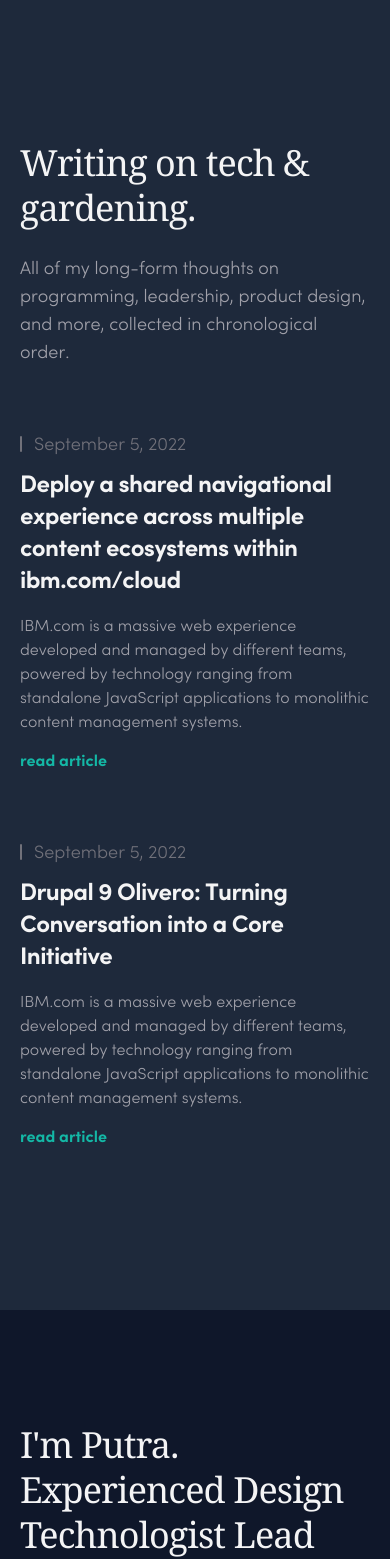
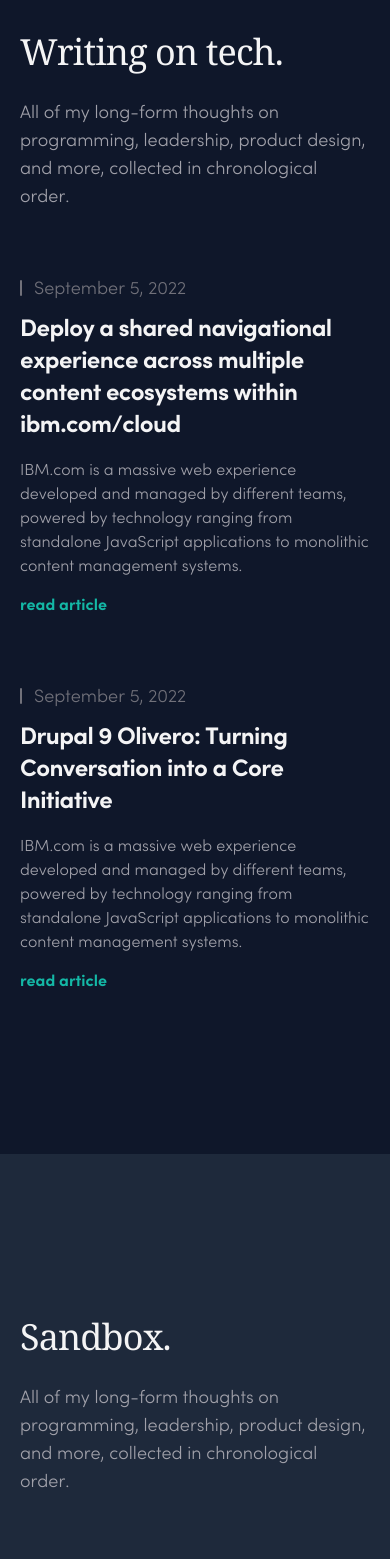
Before and after one commit to proeung/putra, a Next.js app: page / in a window 390 px wide. Shown: the part 1325-2884 px from the top of the page. Built offline with nearby package versions, Linux system fonts and the light colour scheme.

Commit message:
feat(homepage): add more layout changes

```diff
--- a/components/container.tsx
+++ b/components/container.tsx
@@ -3,7 +3,7 @@
 }
 
 const Container = ({ children }: Props) => {
-  return <div className="container mx-auto px-5 w-full">{children}</div>
+  return <div className="container mx-auto px-5 relative w-full">{children}</div>
 }
 
 export default Container
--- a/components/footer.tsx
+++ b/components/footer.tsx
@@ -2,10 +2,10 @@
 
 const Footer = () => {
   return (
-    <footer>
+    <footer className="border-t lg:border-slate-900/10 dark:border-slate-50/[0.08]">
       <Container>
-        <div className="py-20 flex flex-col lg:flex-row items-center">
-          <h4 className="font-bold tracking-tighter leading-tight text-center lg:text-left mb-10 lg:mb-0 lg:pr-4 lg:w-1/2">
+        <div className="py-16 flex flex-col lg:flex-row items-center">
+          <h4 className="font-bold tracking-tighter leading-tight text-center lg:text-left lg:pr-4 lg:w-1/2">
             © 2023 Putra Bonaccorsi
           </h4>
         </div>
--- a/components/header.tsx
+++ b/components/header.tsx
@@ -6,7 +6,7 @@
       <div className="container mx-auto px-5 py-8 w-full">
         <div className="flex items-center justify-between">
           <h1 className="text-4xl md:text-5xl font-bold tracking-tight md:tracking-tighter text-zinc-800 dark:text-zinc-100 leading-tight">
-            <Link href="/" className="hover:underline">
+            <Link href="/">
               putra<span className="text-teal-500">.</span>
             </Link>
           </h1>
@@ -15,13 +15,16 @@
             <nav aria-label="Primary">
               <ul className="flex items-center font-bold gap-x-8 text-lg dark:text-zinc-300">
                 <li>
-                  <a className="transition hover:text-teal-500 dark:hover:text-teal-400" href="/docs/installation">work</a>
+                  <a className="transition hover:text-teal-500 dark:hover:text-teal-400" href="/">work</a>
                 </li>
                 <li>
-                  <a href="https://tailwindui.com/?ref=top" className="transition hover:text-teal-500 dark:hover:text-teal-400">articles</a>
+                  <a href="/" className="transition hover:text-teal-500 dark:hover:text-teal-400">articles</a>
                 </li>
                 <li>
-                  <a className="transition hover:text-teal-500 dark:hover:text-teal-400" href="/blog">about</a>
+                  <a className="transition hover:text-teal-500 dark:hover:text-teal-400" href="/">sandbox</a>
+                </li>
+                <li>
+                  <a className="transition hover:text-teal-500 dark:hover:text-teal-400" href="/">about</a>
                 </li>
               </ul>
             </nav>
@@ -49,7 +52,7 @@
                 <svg
                   viewBox="0 0 24 24"
                   aria-hidden="true"
-                  className="hidden h-6 w-6 fill-zinc-700 stroke-zinc-500 transition dark:block [@media(prefers-color-scheme:dark)]:group-hover:stroke-zinc-400 [@media_not_(prefers-color-scheme:dark)]:fill-teal-400/10 [@media_not_(prefers-color-scheme:dark)]:stroke-teal-500"
+                  className="hidden h-6 w-6 fill-slate-900 stroke-teal-500 transition dark:block [@media(prefers-color-scheme:dark)]:group-hover:stroke-zinc-400 [@media_not_(prefers-color-scheme:dark)]:fill-teal-400/10 [@media_not_(prefers-color-scheme:dark)]:stroke-teal-500"
                 >
                   <path
                     d="M17.25 16.22a6.937 6.937 0 0 1-9.47-9.47 7.451 7.451 0 1 0 9.47 9.47ZM12.75 7C17 7 17 2.75 17 2.75S17 7 21.25 7C17 7 17 11.25 17 11.25S17 7 12.75 7Z"
--- a/components/layout.tsx
+++ b/components/layout.tsx
@@ -12,7 +12,7 @@
     <>
       <Meta />
       <Header />
-        <main className="min-h-screen overflow-x-hidden">{children}</main>
+        <main className="min-h-screen overflow-hidden">{children}</main>
       <Footer />
     </>
   )
--- a/components/more-articles.tsx
+++ b/components/more-articles.tsx
@@ -1,5 +1,6 @@
 import PostPreview from './post-preview'
 import type Post from '../interfaces/post'
+import Container from './container'
 
 type Props = {
   posts: Post[]
@@ -7,12 +8,12 @@
 
 const MoreArticles = ({ posts }: Props) => {
   return (
-    <section className="bg-slate-50 dark:bg-slate-800 mt-28 w-full">
-      <div className="container mx-auto px-5 py-40">
+    <section className="border-t lg:border-slate-900/10 dark:border-slate-50/[0.08] bg-slate-50 dark:bg-slate-900 py-40 w-full">
+      <Container>
         <div className="max-w-2xl">
-          <h1 className="text-4xl font-light font-serif tracking-tight text-zinc-800 leading-tight dark:text-zinc-100 sm:text-6xl">
-          Writing on tech & gardening.
-          </h1>
+          <h2 className="text-4xl font-light font-serif tracking-tight text-zinc-800 leading-tight dark:text-zinc-100 sm:text-6xl">
+          Writing on tech.
+          </h2>
           <p className="mt-6 text-lg text-zinc-600 dark:text-zinc-400">
             All of my long-form thoughts on programming, leadership, product design, and more, collected in chronological order.
           </p>
@@ -119,7 +120,7 @@
             />
           ))}
         </div> */}
-      </div>
+      </Container>
 
     </section>
   )
--- /dev/null
+++ b/components/more-sandbox.tsx
@@ -0,0 +1,33 @@
+import Container from './container'
+
+
+const MoreSandBox = () => {
+  return (
+    <section className="bg-slate-100 dark:bg-slate-800 py-40 w-full">
+      <Container>
+        <div className="max-w-2xl">
+          <h2 className="text-4xl font-light font-serif tracking-tight text-zinc-800 leading-tight dark:text-zinc-100 sm:text-6xl">
+          Sandbox.
+          </h2>
+          <p className="mt-6 text-lg text-zinc-600 dark:text-zinc-400">
+            All of my long-form thoughts on programming, leadership, product design, and more, collected in chronological order.
+          </p>
+        </div>
+
+        <div className="auto-rows-[340px] grid grid-cols-3 gap-8 mt-16 sm:mt-20">
+          <div className="row-span-1 rounded-3xl bg-neutral-100 p-4 dark:bg-slate-700">
+          </div>
+
+          <div className="row-span-1 rounded-3xl bg-neutral-100 p-4 dark:bg-slate-700">
+          </div>
+
+          <div className="row-span-1 rounded-3xl bg-neutral-100 p-4 dark:bg-slate-700">
+          </div>
+        </div>
+      </Container>
+
+    </section>
+  )
+}
+
+export default MoreSandBox
--- a/components/more-stories.tsx
+++ b/components/more-stories.tsx
@@ -13,7 +13,7 @@
 
   return (
     <section className="container relative mx-auto px-5 md:mb-40 mt-28 w-full">
-      <div aria-hidden="true" className="pointer-events-none hidden lg:block blob absolute opacity-50 -right-40 -top-56 z-[-1]"></div>
+      <div aria-hidden="true" className="pointer-events-none hidden lg:block blob absolute opacity-30 -right-40 -top-56 z-[-1]"></div>
       <div className="grid grid-cols-3 gap-8">
         <div className="row-span-1 rounded-3xl bg-neutral-100 p-4 dark:bg-slate-800">
         </div>
@@ -56,6 +56,7 @@
               </div>
           </div>
         </div>
+
       </div>
 
       <div aria-hidden="true" className="pointer-events-none hidden lg:block blob absolute opacity-30 -left-40 -bottom-1/4 z-[-1]"></div>
--- a/pages/index.tsx
+++ b/pages/index.tsx
@@ -8,6 +8,7 @@
 import MoreStories from '../components/more-stories'
 import MoreArticles from '../components/more-articles'
 import About from '../components/about'
+import MoreSandBox from '../components/more-sandbox'
 
 type Props = {
   allPosts: Post[]
@@ -25,6 +26,7 @@
           <Intro />
           {morePosts.length > 0 && <MoreStories posts={morePosts} />}
           <MoreArticles posts={morePosts} />
+          <MoreSandBox />
           <About />
       </Layout>
     </>
```
Also changed, not shown: components/about.tsx (+56 -4 lines).
